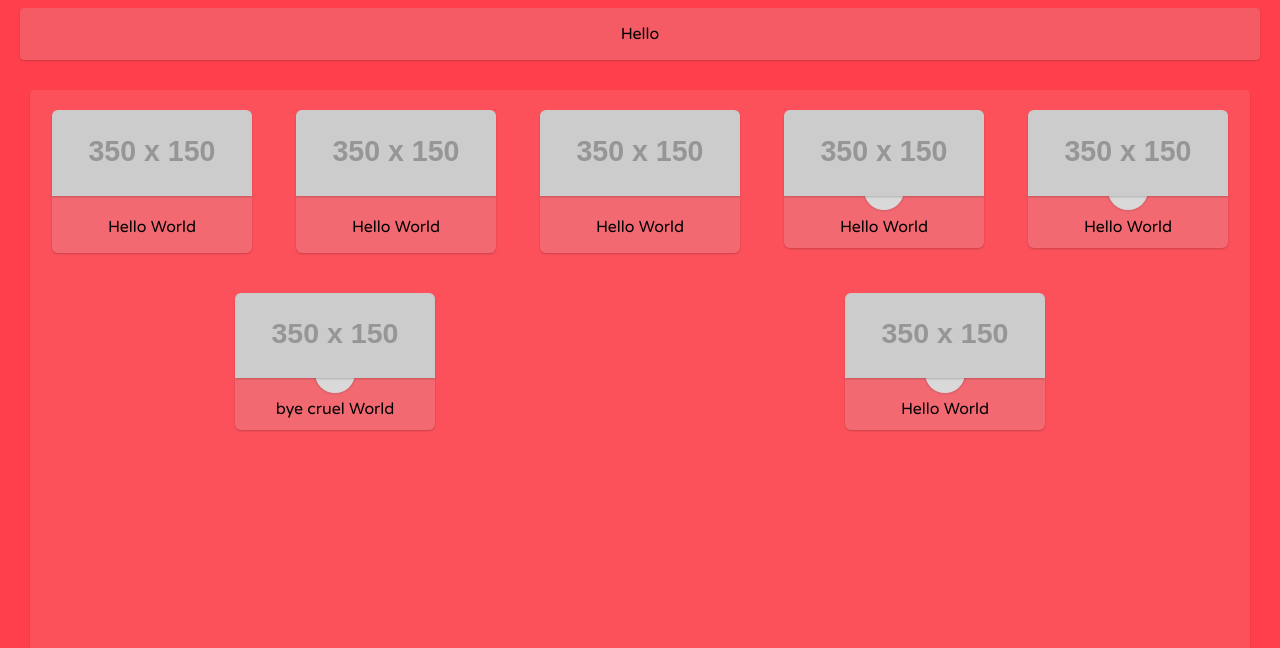
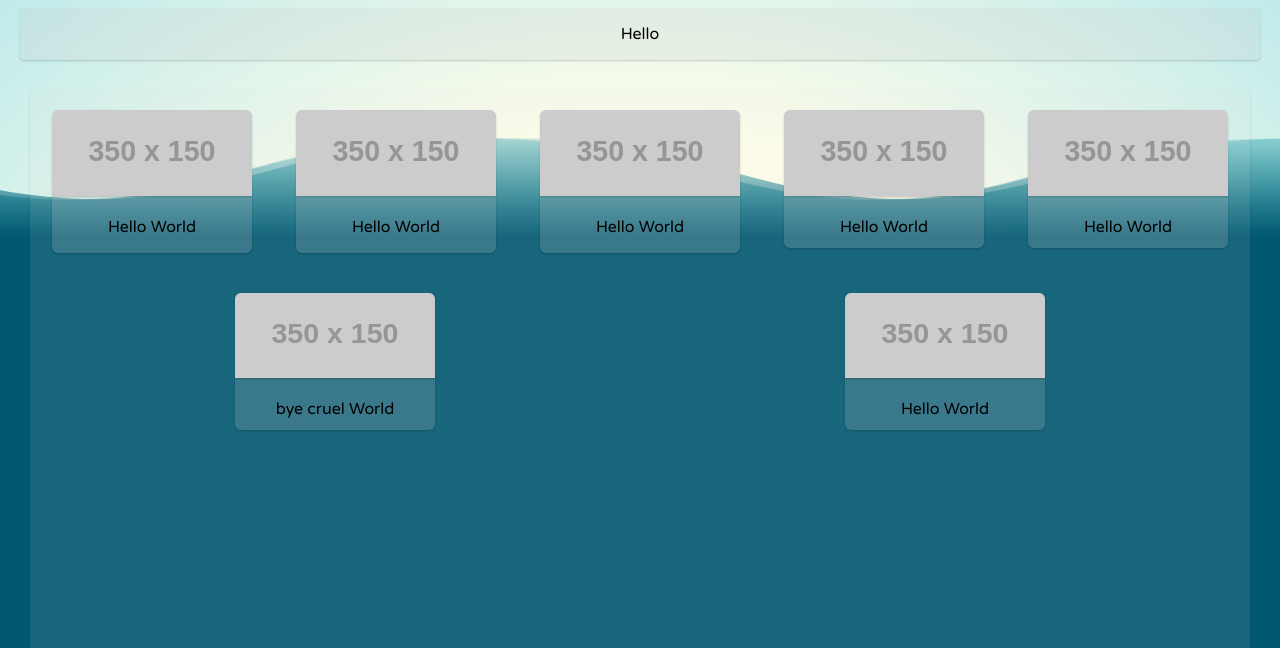
Before and after one commit to Lret/Website, a plain HTML site: page index.html in a window 1280 px wide. Shown: the part 62-710 px from the top of the page. Drawn offline with Linux system fonts and the light colour scheme; placeholder pictures from the web are drawn by us.

Commit message:
Ocean Flow

```diff
--- /dev/null
+++ b/css/experimental - Copy.css
@@ -0,0 +1,90 @@
+//html, body { height: 100%; bottom: 0px; }
+body {
+  background:radial-gradient(ellipse at center, rgba(255,254,234,1) 0%, rgba(255,254,234,1) 35%, #B7E8EB 100%);
+  // background:#B7E8EB;
+  //overflow: hidden;
+}
+
+.ocean {
+  //height: 100%;
+  width: 100%;
+  position: absolute;
+  top: 0px; /*Set offset*/
+  //left:0;
+  bottom : 0px;
+  z-index: -5;
+  overflow: hidden;
+
+}
+
+.aqaurium{
+    position: relative;
+    height: 200px; /*Wave position*/
+    //top: 0px;
+    //height: 100%;
+    //height: auto;
+    bottom: 0px;
+
+    //overflow: hidden;
+    //background-color: red;
+}
+
+.wave {
+  background: url(http://tedmcdo.com/labs/wave.svg) repeat-x;
+background-position: bottom;
+  position: absolute;
+  //top: 0px;
+    //width: 200%;
+  width: 3200px;
+  //height: 198px;
+  height: 100%;
+  animation: wave 7s cubic-bezier( 0.36, 0.45, 0.63, 0.53) infinite;
+  transform: translate3d(0, 0, 0);
+
+    transform-origin: bottom;
+    bottom: 0px;
+
+
+}
+
+.wave:nth-of-type(2) {
+  //top: 0px;
+  animation: wave 7s cubic-bezier( 0.36, 0.45, 0.63, 0.53) -.125s infinite, swell 7s ease -1.25s infinite;
+  opacity: 1;
+
+}
+
+.sea{
+    //box-sizing: content-box;
+
+    //top: inherit;
+
+    //top: 4px; /*small fix?*/
+    position:relative;
+
+    //top: 34%;
+    height : 100%;
+    bottom: 0px;
+
+    width: 100%;
+    background: #015871;
+    //position: absolute;
+}
+
+@keyframes wave {
+  0% {
+    margin-left: 0;
+  }
+  100% {
+    margin-left: -1600px;
+  }
+}
+
+@keyframes swell {
+  0%, 100% {
+      transform: scale3d(1,1,1);
+  }
+  50% {
+      transform: scale3d(1,1.2,1);
+  }
+}
--- /dev/null
+++ b/css/goo.css
@@ -0,0 +1,135 @@
+.goo {
+  filter:url(#goo);
+}
+
+body{
+    transition: all 0.3s ease;
+}
+
+/*
+.squish {
+   //transform: matrix3d(1, 0, 0, 0, 0, 1, 0, 0, 0, 0, 1, 0, 0, 0, 0, 1);
+    //transition: transform 5s;
+    //animation: animation 1000ms linear infinite;
+    animation-name: animation;
+    animation-duration: 1000ms;
+    animation-iteration-count:1;
+    animation-direction: reverse;
+    animation-fill-mode: both;
+}
+
+.squish:hover {
+  //animation: animation 1000ms linear infinite;
+    animation-name: animationr;
+    animation-duration: 500ms;
+    animation-iteration-count:1;
+    animation-direction: normal;
+    animation-fill-mode: both;
+
+}
+
+/* Generated with Bounce.js. Edit at https://goo.gl/2Ukj22 * /
+
+@keyframes animation {
+  0% { transform: matrix3d(1, 0, 0, 0, 0, 1, 0, 0, 0, 0, 1, 0, 0, 0, 0, 1); }
+  3.4% { transform: matrix3d(1.008, 0, 0, 0, 0, 1.006, 0, 0, 0, 0, 1, 0, 0, 0, 0, 1); }
+  4.7% { transform: matrix3d(1.012, 0, 0, 0, 0, 1.009, 0, 0, 0, 0, 1, 0, 0, 0, 0, 1); }
+  6.81% { transform: matrix3d(1.018, 0, 0, 0, 0, 1.013, 0, 0, 0, 0, 1, 0, 0, 0, 0, 1); }
+  9.41% { transform: matrix3d(1.023, 0, 0, 0, 0, 1.018, 0, 0, 0, 0, 1, 0, 0, 0, 0, 1); }
+  10.21% { transform: matrix3d(1.025, 0, 0, 0, 0, 1.019, 0, 0, 0, 0, 1, 0, 0, 0, 0, 1); }
+  13.61% { transform: matrix3d(1.027, 0, 0, 0, 0, 1.022, 0, 0, 0, 0, 1, 0, 0, 0, 0, 1); }
+  14.11% { transform: matrix3d(1.027, 0, 0, 0, 0, 1.023, 0, 0, 0, 0, 1, 0, 0, 0, 0, 1); }
+  17.52% { transform: matrix3d(1.025, 0, 0, 0, 0, 1.024, 0, 0, 0, 0, 1, 0, 0, 0, 0, 1); }
+  18.72% { transform: matrix3d(1.024, 0, 0, 0, 0, 1.024, 0, 0, 0, 0, 1, 0, 0, 0, 0, 1); }
+  21.32% { transform: matrix3d(1.021, 0, 0, 0, 0, 1.024, 0, 0, 0, 0, 1, 0, 0, 0, 0, 1); }
+  24.32% { transform: matrix3d(1.019, 0, 0, 0, 0, 1.023, 0, 0, 0, 0, 1, 0, 0, 0, 0, 1); }
+  25.23% { transform: matrix3d(1.019, 0, 0, 0, 0, 1.023, 0, 0, 0, 0, 1, 0, 0, 0, 0, 1); }
+  29.03% { transform: matrix3d(1.018, 0, 0, 0, 0, 1.021, 0, 0, 0, 0, 1, 0, 0, 0, 0, 1); }
+  29.93% { transform: matrix3d(1.018, 0, 0, 0, 0, 1.021, 0, 0, 0, 0, 1, 0, 0, 0, 0, 1); }
+  35.54% { transform: matrix3d(1.019, 0, 0, 0, 0, 1.02, 0, 0, 0, 0, 1, 0, 0, 0, 0, 1); }
+  36.74% { transform: matrix3d(1.02, 0, 0, 0, 0, 1.019, 0, 0, 0, 0, 1, 0, 0, 0, 0, 1); }
+  41.04% { transform: matrix3d(1.02, 0, 0, 0, 0, 1.019, 0, 0, 0, 0, 1, 0, 0, 0, 0, 1); }
+  44.44% { transform: matrix3d(1.021, 0, 0, 0, 0, 1.019, 0, 0, 0, 0, 1, 0, 0, 0, 0, 1); }
+  52.15% { transform: matrix3d(1.02, 0, 0, 0, 0, 1.02, 0, 0, 0, 0, 1, 0, 0, 0, 0, 1); }
+  59.86% { transform: matrix3d(1.02, 0, 0, 0, 0, 1.02, 0, 0, 0, 0, 1, 0, 0, 0, 0, 1); }
+  63.26% { transform: matrix3d(1.02, 0, 0, 0, 0, 1.02, 0, 0, 0, 0, 1, 0, 0, 0, 0, 1); }
+  75.28% { transform: matrix3d(1.02, 0, 0, 0, 0, 1.02, 0, 0, 0, 0, 1, 0, 0, 0, 0, 1); }
+  85.49% { transform: matrix3d(1.02, 0, 0, 0, 0, 1.02, 0, 0, 0, 0, 1, 0, 0, 0, 0, 1); }
+  90.69% { transform: matrix3d(1.02, 0, 0, 0, 0, 1.02, 0, 0, 0, 0, 1, 0, 0, 0, 0, 1); }
+  100% { transform: matrix3d(1.02, 0, 0, 0, 0, 1.02, 0, 0, 0, 0, 1, 0, 0, 0, 0, 1); }
+}
+
+@keyframes animationr {
+  0% { transform: matrix3d(1, 0, 0, 0, 0, 1, 0, 0, 0, 0, 1, 0, 0, 0, 0, 1); }
+  3.4% { transform: matrix3d(1.008, 0, 0, 0, 0, 1.006, 0, 0, 0, 0, 1, 0, 0, 0, 0, 1); }
+  4.7% { transform: matrix3d(1.012, 0, 0, 0, 0, 1.009, 0, 0, 0, 0, 1, 0, 0, 0, 0, 1); }
+  6.81% { transform: matrix3d(1.018, 0, 0, 0, 0, 1.013, 0, 0, 0, 0, 1, 0, 0, 0, 0, 1); }
+  9.41% { transform: matrix3d(1.023, 0, 0, 0, 0, 1.018, 0, 0, 0, 0, 1, 0, 0, 0, 0, 1); }
+  10.21% { transform: matrix3d(1.025, 0, 0, 0, 0, 1.019, 0, 0, 0, 0, 1, 0, 0, 0, 0, 1); }
+  13.61% { transform: matrix3d(1.027, 0, 0, 0, 0, 1.022, 0, 0, 0, 0, 1, 0, 0, 0, 0, 1); }
+  14.11% { transform: matrix3d(1.027, 0, 0, 0, 0, 1.023, 0, 0, 0, 0, 1, 0, 0, 0, 0, 1); }
+  17.52% { transform: matrix3d(1.025, 0, 0, 0, 0, 1.024, 0, 0, 0, 0, 1, 0, 0, 0, 0, 1); }
+  18.72% { transform: matrix3d(1.024, 0, 0, 0, 0, 1.024, 0, 0, 0, 0, 1, 0, 0, 0, 0, 1); }
+  21.32% { transform: matrix3d(1.021, 0, 0, 0, 0, 1.024, 0, 0, 0, 0, 1, 0, 0, 0, 0, 1); }
+  24.32% { transform: matrix3d(1.019, 0, 0, 0, 0, 1.023, 0, 0, 0, 0, 1, 0, 0, 0, 0, 1); }
+  25.23% { transform: matrix3d(1.019, 0, 0, 0, 0, 1.023, 0, 0, 0, 0, 1, 0, 0, 0, 0, 1); }
+  29.03% { transform: matrix3d(1.018, 0, 0, 0, 0, 1.021, 0, 0, 0, 0, 1, 0, 0, 0, 0, 1); }
+  29.93% { transform: matrix3d(1.018, 0, 0, 0, 0, 1.021, 0, 0, 0, 0, 1, 0, 0, 0, 0, 1); }
+  35.54% { transform: matrix3d(1.019, 0, 0, 0, 0, 1.02, 0, 0, 0, 0, 1, 0, 0, 0, 0, 1); }
+  36.74% { transform: matrix3d(1.02, 0, 0, 0, 0, 1.019, 0, 0, 0, 0, 1, 0, 0, 0, 0, 1); }
+  41.04% { transform: matrix3d(1.02, 0, 0, 0, 0, 1.019, 0, 0, 0, 0, 1, 0, 0, 0, 0, 1); }
+  44.44% { transform: matrix3d(1.021, 0, 0, 0, 0, 1.019, 0, 0, 0, 0, 1, 0, 0, 0, 0, 1); }
+  52.15% { transform: matrix3d(1.02, 0, 0, 0, 0, 1.02, 0, 0, 0, 0, 1, 0, 0, 0, 0, 1); }
+  59.86% { transform: matrix3d(1.02, 0, 0, 0, 0, 1.02, 0, 0, 0, 0, 1, 0, 0, 0, 0, 1); }
+  63.26% { transform: matrix3d(1.02, 0, 0, 0, 0, 1.02, 0, 0, 0, 0, 1, 0, 0, 0, 0, 1); }
+  75.28% { transform: matrix3d(1.02, 0, 0, 0, 0, 1.02, 0, 0, 0, 0, 1, 0, 0, 0, 0, 1); }
+  85.49% { transform: matrix3d(1.02, 0, 0, 0, 0, 1.02, 0, 0, 0, 0, 1, 0, 0, 0, 0, 1); }
+  90.69% { transform: matrix3d(1.02, 0, 0, 0, 0, 1.02, 0, 0, 0, 0, 1, 0, 0, 0, 0, 1); }
+  100% { transform: matrix3d(1.02, 0, 0, 0, 0, 1.02, 0, 0, 0, 0, 1, 0, 0, 0, 0, 1); }
+}
+*/
+
+/*squis 2*/
+
+.squish:hover {
+        animation-name: animation;
+    animation-duration: 500ms;
+    animation-iteration-count: 1;
+    animation-direction: reverse;
+    //animation-iteration-count: 2;
+    //animation-direction:alternate;
+}
+
+/* Generated with Bounce.js. Edit at https://goo.gl/uqE7LD */
+
+@keyframes animation {
+0% { transform: matrix3d(1, 0, 0, 0, 0, 1, 0, 0, 0, 0, 1, 0, 0, 0, 0, 1); }
+  3.4% { transform: matrix3d(0.968, 0, 0, 0, 0, 0.959, 0, 0, 0, 0, 1, 0, 0, 0, 0, 1); }
+  4.7% { transform: matrix3d(0.955, 0, 0, 0, 0, 0.94, 0, 0, 0, 0, 1, 0, 0, 0, 0, 1); }
+  6.81% { transform: matrix3d(0.934, 0, 0, 0, 0, 0.911, 0, 0, 0, 0, 1, 0, 0, 0, 0, 1); }
+  9.41% { transform: matrix3d(0.912, 0, 0, 0, 0, 0.883, 0, 0, 0, 0, 1, 0, 0, 0, 0, 1); }
+  10.21% { transform: matrix3d(0.906, 0, 0, 0, 0, 0.877, 0, 0, 0, 0, 1, 0, 0, 0, 0, 1); }
+  13.61% { transform: matrix3d(0.888, 0, 0, 0, 0, 0.867, 0, 0, 0, 0, 1, 0, 0, 0, 0, 1); }
+  14.11% { transform: matrix3d(0.886, 0, 0, 0, 0, 0.867, 0, 0, 0, 0, 1, 0, 0, 0, 0, 1); }
+  17.52% { transform: matrix3d(0.879, 0, 0, 0, 0, 0.876, 0, 0, 0, 0, 1, 0, 0, 0, 0, 1); }
+  18.72% { transform: matrix3d(0.879, 0, 0, 0, 0, 0.881, 0, 0, 0, 0, 1, 0, 0, 0, 0, 1); }
+  21.32% { transform: matrix3d(0.88, 0, 0, 0, 0, 0.893, 0, 0, 0, 0, 1, 0, 0, 0, 0, 1); }
+  24.32% { transform: matrix3d(0.885, 0, 0, 0, 0, 0.904, 0, 0, 0, 0, 1, 0, 0, 0, 0, 1); }
+  25.23% { transform: matrix3d(0.887, 0, 0, 0, 0, 0.906, 0, 0, 0, 0, 1, 0, 0, 0, 0, 1); }
+  29.03% { transform: matrix3d(0.894, 0, 0, 0, 0, 0.91, 0, 0, 0, 0, 1, 0, 0, 0, 0, 1); }
+  29.93% { transform: matrix3d(0.895, 0, 0, 0, 0, 0.91, 0, 0, 0, 0, 1, 0, 0, 0, 0, 1); }
+  35.54% { transform: matrix3d(0.902, 0, 0, 0, 0, 0.904, 0, 0, 0, 0, 1, 0, 0, 0, 0, 1); }
+  36.74% { transform: matrix3d(0.903, 0, 0, 0, 0, 0.902, 0, 0, 0, 0, 1, 0, 0, 0, 0, 1); }
+  41.04% { transform: matrix3d(0.904, 0, 0, 0, 0, 0.898, 0, 0, 0, 0, 1, 0, 0, 0, 0, 1); }
+  44.44% { transform: matrix3d(0.903, 0, 0, 0, 0, 0.897, 0, 0, 0, 0, 1, 0, 0, 0, 0, 1); }
+  52.15% { transform: matrix3d(0.901, 0, 0, 0, 0, 0.899, 0, 0, 0, 0, 1, 0, 0, 0, 0, 1); }
+  59.86% { transform: matrix3d(0.899, 0, 0, 0, 0, 0.901, 0, 0, 0, 0, 1, 0, 0, 0, 0, 1); }
+  63.26% { transform: matrix3d(0.899, 0, 0, 0, 0, 0.901, 0, 0, 0, 0, 1, 0, 0, 0, 0, 1); }
+  75.28% { transform: matrix3d(0.9, 0, 0, 0, 0, 0.9, 0, 0, 0, 0, 1, 0, 0, 0, 0, 1); }
+  85.49% { transform: matrix3d(0.9, 0, 0, 0, 0, 0.9, 0, 0, 0, 0, 1, 0, 0, 0, 0, 1); }
+  90.69% { transform: matrix3d(0.9, 0, 0, 0, 0, 0.9, 0, 0, 0, 0, 1, 0, 0, 0, 0, 1); }
+  100% { transform: matrix3d(0.9, 0, 0, 0, 0, 0.9, 0, 0, 0, 0, 1, 0, 0, 0, 0, 1); }
+}
+
+
+}
--- /dev/null
+++ b/css/ocean.css
@@ -0,0 +1,89 @@
+//html, body { height: 100%; bottom: 0px; }
+body {
+  background:radial-gradient(ellipse at center, rgba(255,254,234,1) 0%, rgba(255,254,234,1) 35%, #B7E8EB 100%);
+  // background:#B7E8EB;
+}
+
+.ocean {
+  //height: 100%;
+  height: calc(100%);
+  width: 100%;
+  //position: absolute;
+    position:fixed;
+  top: 200px; /*Set offset*/
+  z-index: -5;
+
+    overflow: hidden;
+
+}
+
+.aqaurium{
+    position: relative;
+    //height: 10%; /*Wave position*/
+
+    //top: 30px;
+    height: 100px; /*Wave height / modulo */
+    //background-color: red;
+}
+
+.wave {
+  background: url(wave.svg) repeat-x;
+    background-position: bottom;
+    background-size: contain;
+
+  position: absolute;
+  //top: 100px;
+  width: 200%;
+  width: 3200px; /*Needed for xscrolling*/
+    //width: 100vw;
+    height: 100%;
+  animation: wave 7s cubic-bezier( 0.36, 0.45, 0.63, 0.53) infinite;
+  //transform: translate3d(0, 0, 0);
+
+    transform-origin: bottom;
+    bottom: 0px;
+
+
+}
+
+.wave:nth-of-type(2) {
+  //top: 0px;
+  animation: wave 7s cubic-bezier( 0.36, 0.45, 0.63, 0.53) -.125s infinite, swell 7s ease -1.25s infinite;
+  opacity: 1;
+
+}
+
+.sea{
+    //box-sizing: content-box;
+
+    //top: inherit;
+
+    //top: 4px; /*small fix?*/
+    //position: static; /*not sure if this needed*/
+
+    //top: 34%;
+    height : 100%;
+    //bottom: 0px;
+
+    width: 100%;
+    background: #015871;
+    //position: absolute;
+}
+
+@keyframes wave {
+  0% {
+    margin-left: 0;
+  }
+  100% {
+    margin-left: -1600px;
+  }
+}
+
+@keyframes swell {
+  0%, 100% {
+      transform: scale3d(1,1,1);
+  }
+  50% {
+      transform: scale3d(1,0.8,1);
+  }
+}
--- a/css/style.css
+++ b/css/style.css
@@ -1,4 +1,5 @@
             /*** Reset useragent ***/
+html, body { height: auto;}
 ul{
     -webkit-margin-before: 0px;
     -webkit-margin-after: 0px;
@@ -246,7 +247,8 @@ nav{
     position: absolute;
 
     /*TODO : Fix miniscreen balls*/
-    top: 60px;
+    top: 25%;
+    //top: 60px;
     //top: 48%;
     right: calc(50% - 20px);
     z-index: -1;
--- a/index.html
+++ b/index.html
@@ -7,11 +7,22 @@
     <script src="scripts/small.js"></script>
     <link rel="stylesheet" type="text/css" href="css/style.css">
     <link rel="stylesheet" type="text/css" href="css/color.css">
+    <link rel="stylesheet" type="text/css" href="css/ocean.css">
 
     <link href="https://fonts.googleapis.com/css?family=Varela+Round" rel="stylesheet">
 </head>
 
 <body>
+
+    <!-- Experimental Wave -->
+    <div class="ocean">
+        <div class="aqaurium">
+            <div class="wave"></div>
+            <div class="wave"></div>
+        </div>
+        <div class="sea"></div>
+    </div>
+    <!-- Experimental Wave END -->
 
     <header>
         <nav>
@@ -43,7 +54,7 @@
     <br><br><br>
 
 
-    <div class="example-block">
+    <div class="example-block squish">
         <p class="example-class">Hello</p>
     </div>
 
@@ -88,7 +99,7 @@
                     <div class="flowout"></div>
                     <p>
                         Hello World
-                        <br> How are you today i am doing great, thas wonderfull said the bunny.
+                        <br> The all float how are you today i am doing great, thas wonderfull said the bunny.
                     </p>
                 </div>
             </div>
@@ -131,6 +142,25 @@
 
     </footer>
 
+    <!-- Experimental Goo - ->
+    <svg>
+      <defs>
+        <filter id="goo">
+                            <!-- blur spread - ->
+          <feGaussianBlur in="SourceGraphic" stdDeviation="6.5" 10 result="blur"/>
+                            <!-- blur amount - ->
+          <feColorMatrix in="blur" type="matrix" mode="matrix" result="blur"
+                         values="   1 0 0 0 0
+                                    0 1 0 0 0
+                                    0 0 1 0 0
+                                    0 0 0 10 -8"/> //19 -9
+                            <!-- Re add the real render- ->
+          <feBlend in="SourceGraphic" in2="blur" operator="atop/>
+        </filter>
+      </defs>
+    </svg>
+    <!-- Experimental Goo END -->
+
 </body>
 
 </html>
```
Also changed, not shown: css/wave.svg (added).
